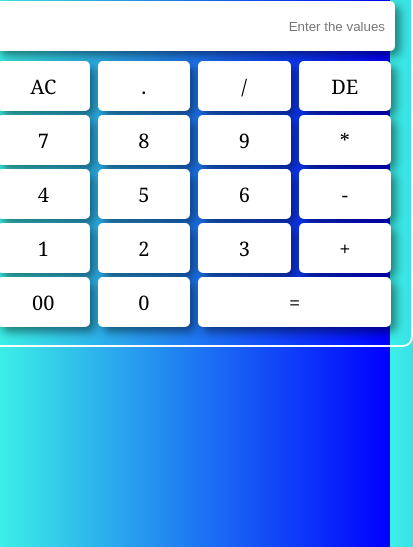
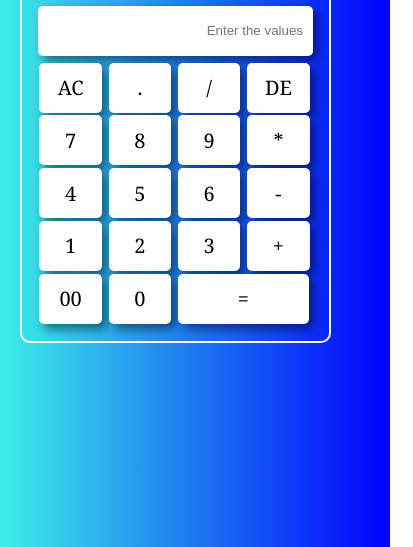
Before and after one commit to ParagUnhale1998/calculator, a plain HTML site: page index.html in a window 390 px wide. Shown: the part 297-844 px from the top of the page, 413 px wide, since content can reach past the window. Drawn offline with Linux system fonts and the light colour scheme.

Commit message:
Update index.html

```diff
--- a/index.html
+++ b/index.html
@@ -77,6 +77,23 @@
         #calculator button[id="="] {
             width: 193px;
         }
+        @media (max-width:500px) {
+            #calculator-container {
+                width: 90vw;
+            }
+
+            #display {
+                width: 275px;
+            }
+
+            #calculator button {
+                width: 62.5px;
+            }
+
+            #calculator button[id="="] {
+                width: 131px;
+            }
+        }
     </style>
 </head>
 
```
